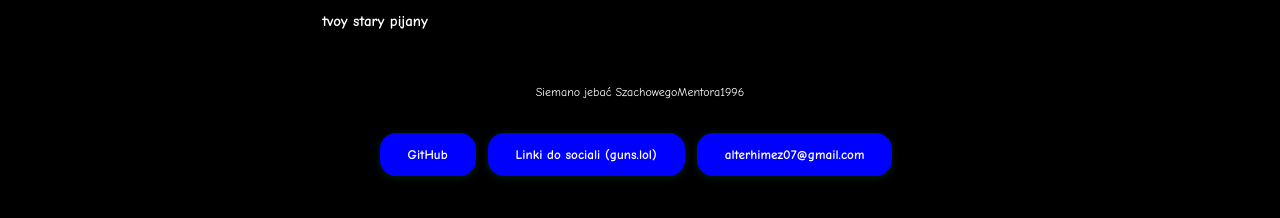
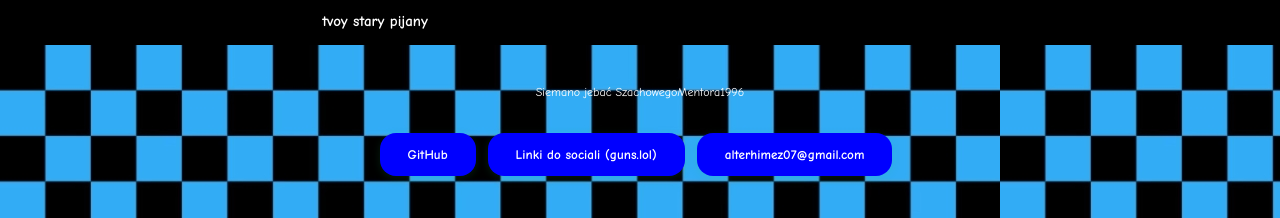
Before and after one commit to Alterhimez/alter-site, a plain HTML site: page index.html in a window 1280 px wide. Shown: the part 772-990 px from the top of the page. Drawn offline with Linux system fonts and the light colour scheme; the site is published under a folder, as on GitHub Pages, so addresses that start at the root find nothing.

Commit message:
Fix favicon and background image URL paths
Updated the favicon link in index.html to use the correct type and relative path. Changed the background image URL in stylowy_orzel.css to a relative path for consistency and proper loading.

```diff
--- a/index.html
+++ b/index.html
@@ -4,7 +4,7 @@
     <meta charset="UTF-8">
     <meta name="viewport" content="width=device-width, initial-scale=1">
     <title>Alter Site</title>
-    <link rel="shortcut icon" href="/Saulgoodman.png" type="Saulgoodman">
+    <link rel="shortcut icon" href="Saulgoodman.png" type="image/x-icon">
 </head>
 <body>
     <h1>Currently under construction</h1>
--- a/stylowy_orzel.css
+++ b/stylowy_orzel.css
@@ -55,7 +55,7 @@ footer{
     text-align: center;
     align-items: center;
     font: 12px 'comic sans ms';
-    background-image: url(/1checkerboard.jpg);
+    background-image: url(1checkerboard.jpg);
     color: rgb(255, 255, 255);
 }
 
```
